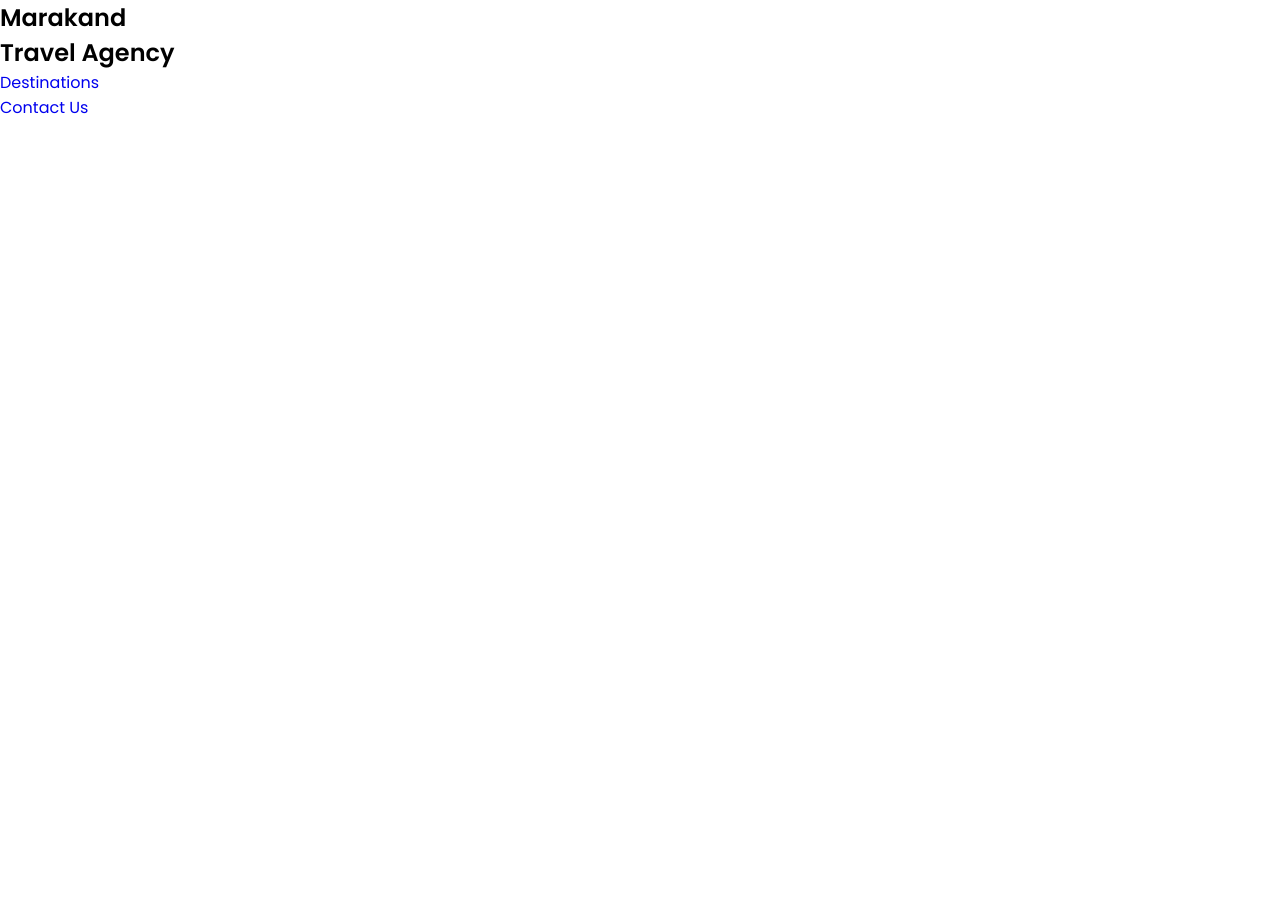
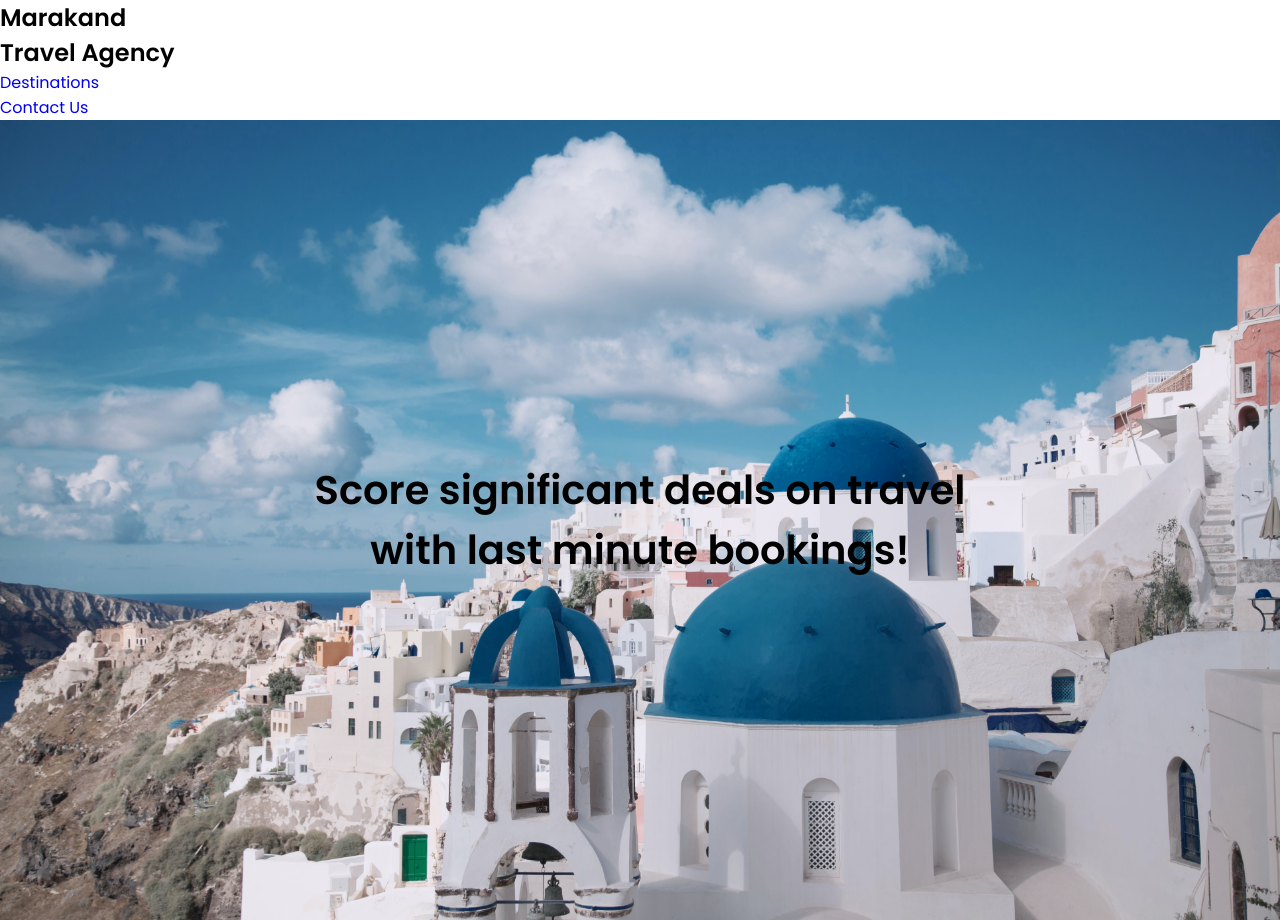
Before and after one commit to kulievtech/travel-agency, a plain HTML site: page index.html in a window 1280 px wide. Before the commit the page ends 800 px from the top, so only its background shows below. Drawn offline with Linux system fonts and the light colour scheme.

Commit message:
Work on Home page part

```diff
--- a/index.html
+++ b/index.html
@@ -28,6 +28,9 @@
                     </ul>
                 </nav>
             </header>
+            <div class="hero-img">
+                <h1>Score significant deals on travel <br> with last minute bookings!</h1>
+            </div>
         </section>
 
         <section id="destinations-page">
--- a/styles.css
+++ b/styles.css
@@ -0,0 +1,21 @@
+
+
+#home-page {
+    margin: 0 auto;
+}
+
+
+.hero-img {
+    background-image: url('./images/greece2.jpg');
+    background-size: cover;
+    background-position: center;
+    height: 100vh;
+    display: flex;
+    justify-content: center;
+    align-items: center;
+    text-align: center;
+  }
+
+  .hero-img h1 {
+    font-size: 40px;
+  }
```
Also changed, not shown: images/greece2.jpg (added), 2 other files.
